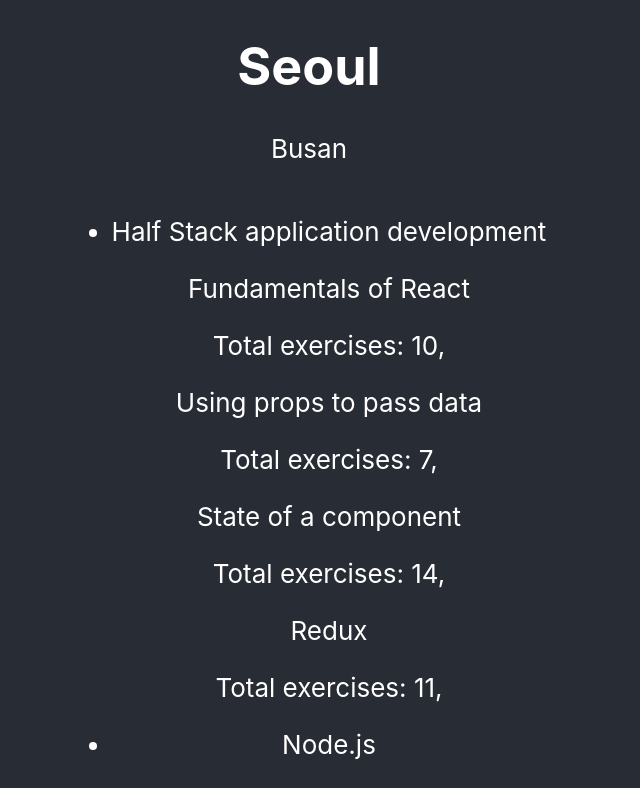
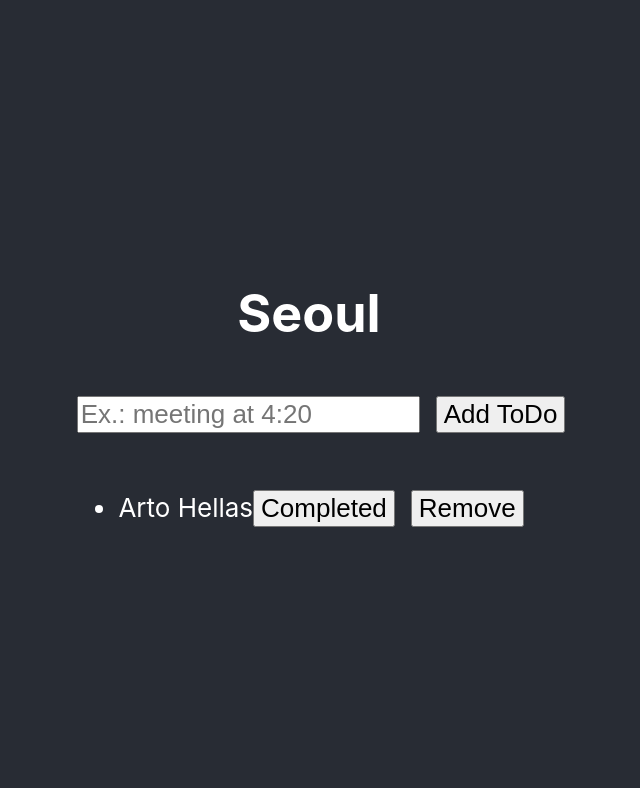
Before and after one commit to SSOL7/Osa2, a React (Vite) app: page / in a window 1280 px wide. Shown: the top 788 px of the page, without its empty margins (331-971 px from the left). Built offline with nearby package versions, Linux system fonts and the light colour scheme.

Commit message:
Tehtävä 2.6

```diff
--- a/src/App.css
+++ b/src/App.css
@@ -40,3 +40,12 @@
 button {
   font-size: calc(10px + 2vmin);
 }
+
+input {
+  font-size: calc(10px + 2vmin);
+  margin-right: 1rem;
+}
+
+button {
+  margin-right: 1rem;
+}
--- a/src/App.jsx
+++ b/src/App.jsx
@@ -1,69 +1,50 @@
+import React, { useState } from "react";
 import './App.css'
-import Course from './Course'
+import ListItem from "./ListItem";
+import Form from "./Form";
 
 function App() {
-  const course = [
-    {
-      name: 'Half Stack application development',
-      id: 1,
-      parts: [
-        {
-          name: 'Fundamentals of React',
-          exercises: 10,
-          id: 1
-        },
-        {
-          name: 'Using props to pass data',
-          exercises: 7,
-          id: 2
-        },
-        {
-          name: 'State of a component',
-          exercises: 14,
-          id: 3
-        },
-        {
-          name: 'Redux',
-          exercises: 11,
-          id: 4
-        }
-      ]
-    },
-    {
-      name: 'Node.js',
-      id: 2,
-      parts: [
-        {
-          name: 'Routing',
-          exercises: 3,
-          id: 1
-        },
-        {
-          name: 'Middlewares',
-          exercises: 7,
-          id: 2
-        }
-      ]
-    }
-  ];
+  const [inputValue, setInputValue] = useState("");
+  const [todos, setTodos] = useState([
+    { name: "Arto Hellas" },
+  ]);
 
-  // calculate total of exercises
-  const totalExercises = () => {
-    let total = 0
-    course.forEach(course => {
-      course.parts.forEach(part => {
-        total += part.exercises
-      })
-    })
-    return total
-  }
+  const _handleSubmit = e => {
+    e.preventDefault();
+    if (inputValue === "") return alert("Task name is required");
+
+    const newArr = todos.slice();
+    newArr.splice(0, 0, { name: inputValue, done: false });
+    setTodos(newArr);
+    setInputValue("");
+  };
+
+  //
+  const _handleBntClick = ({ type, index }) => {
+    const newArr = todos.slice();
+    if (type === "remove") newArr.splice(index, 1);
+    else if (type === "completed") newArr[index].done = true;
+
+    return setTodos(newArr);
+  };
 
 
   return (
     <div className="App">
       <header className="App-header">
         <h1>Seoul</h1>
-        <Course course={course} totalExercises={totalExercises} />
+        <Form onSubmit={_handleSubmit} value={inputValue} onChange={e => setInputValue(e.target.value)} />
+        <br />
+        <ul>
+        {todos.map((todo, index) => (
+          <ListItem
+            key={index}
+            todo={todo}
+            remove={() => _handleBntClick({ type: "remove", index })}
+            completed={() => _handleBntClick({ type: "completed", index })}
+          />
+        ))}
+      </ul>
       </header>
     </div>
   )
--- /dev/null
+++ b/src/Form.jsx
@@ -0,0 +1,15 @@
+import React from "react";
+
+export default function Form(props) {
+  return (
+    <form onSubmit={props.onSubmit} style={{ paddingLeft: 40, marginTop: 16 }}>
+      <input
+        type="text"
+        value={props.value}
+        onChange={props.onChange}
+        placeholder="Ex.: meeting at 4:20"
+      />
+      <button type="submit">Add ToDo</button>
+    </form>
+  );
+}
--- /dev/null
+++ b/src/ListItem.jsx
@@ -0,0 +1,12 @@
+import React from "react";
+
+export default function ListItem(props) {
+  const { name, done } = props.todo;
+  return (
+    <li style={{ textDecoration: done ? "line-through" : "" }}>
+      {name}
+      {!done ? <button onClick={props.completed}>Completed</button> : ""}
+      <button onClick={props.remove}>Remove</button>
+    </li>
+  );
+}
```
